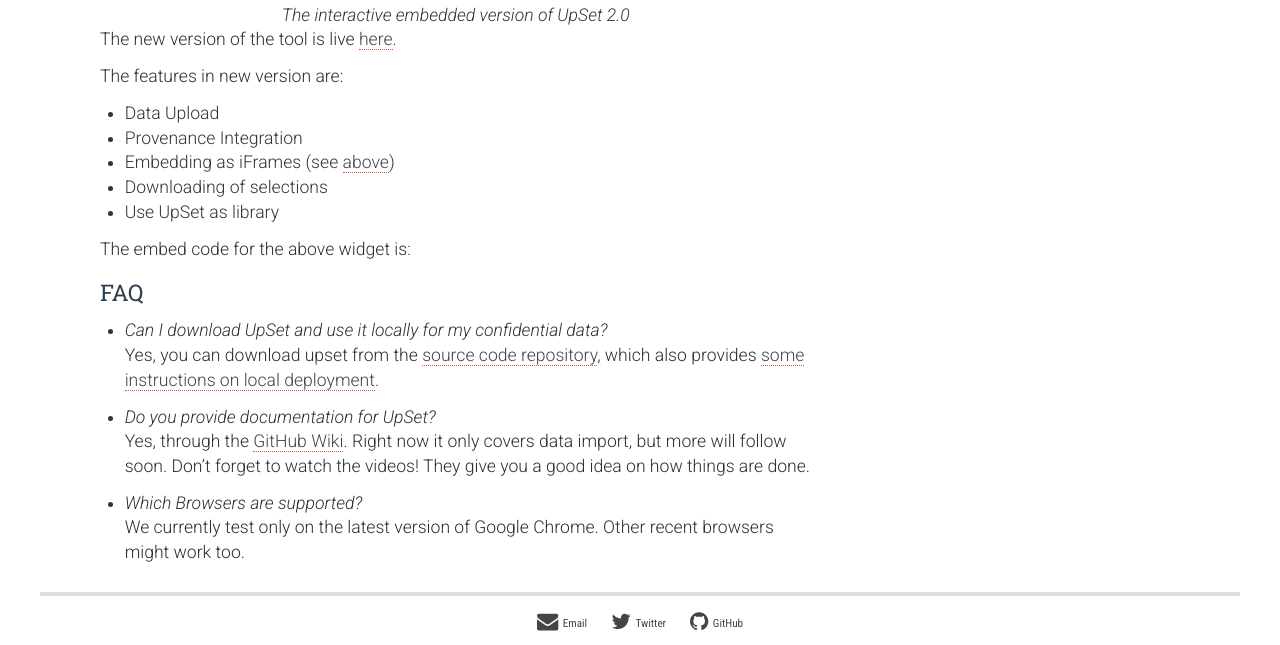
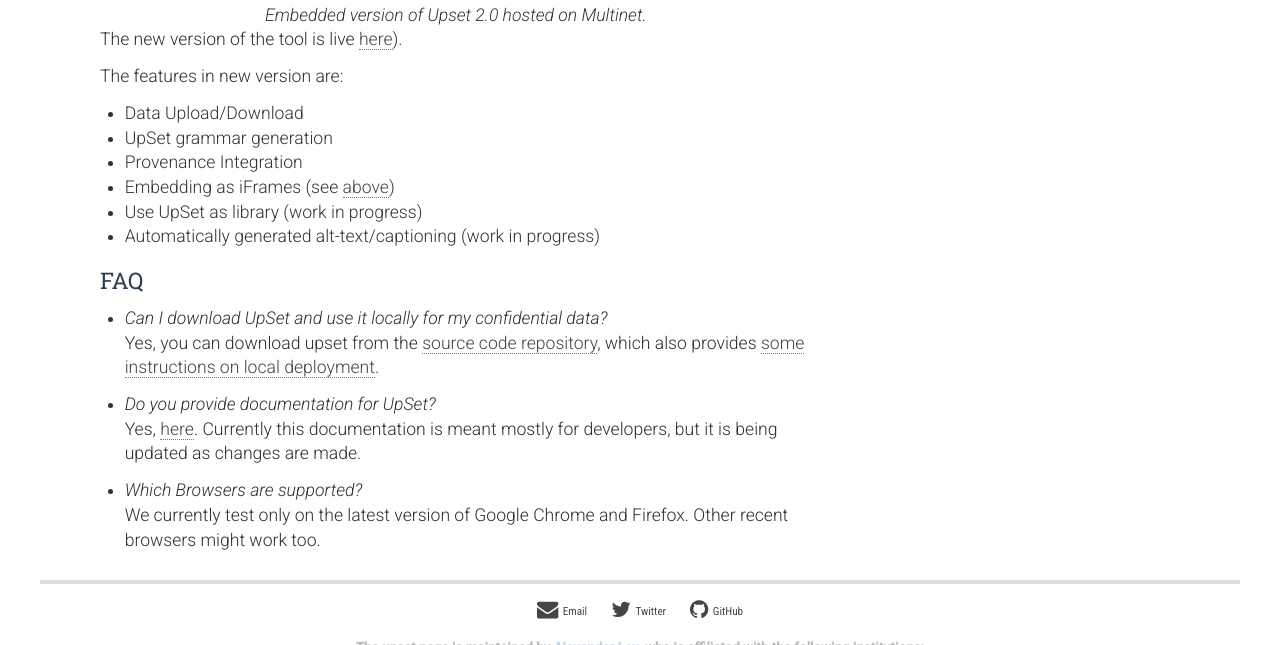
Before and after one commit to visdesignlab/upset-app, a Jekyll site: the page built from upset.md, in a window 1280 px wide and 900 px high, scrolled down 1916 px, cut to the strip 255-900 px from the top of the window. Built offline with Jekyll 4.4.1, drawn with Linux system fonts in a browser that asks for light colours.

Commit message:
Update Upset2 text and feature list

```diff
--- a/upset.md
+++ b/upset.md
@@ -37,22 +37,21 @@ For more details, here's a 5 minute video:
 
 <center style="text-align: center">
   <em>
-    The interactive embedded version of UpSet 2.0
+    Embedded version of Upset 2.0 hosted on Multinet.
   </em>
 </center>
 
 
-The new version of the tool is live [here](https://vdl.sci.utah.edu/upset2/).
+The new version of the tool is live [here](https://upset.multinet.app)).
 
 The features in new version are:
 
-- Data Upload
+- Data Upload/Download
+- UpSet grammar generation
 - Provenance Integration
 - Embedding as iFrames (see [above](#upset2))
-- Downloading of selections
-- Use UpSet as library
-
-The embed code for the above widget is:
+- Use UpSet as library (work in progress)
+- Automatically generated alt-text/captioning (work in progress)
 
 
 
@@ -63,7 +62,7 @@ The embed code for the above widget is:
 
 
 - _Do you provide documentation for UpSet?_
-    Yes, through the [GitHub Wiki](https://github.com/VCG/upset/wiki). Right now it only covers data import, but more will follow soon. Don't forget to watch the videos! They give you a good idea on how things are done.
+    Yes, [here](https://vdl.sci.utah.edu/upset2/). Currently this documentation is meant mostly for developers, but it is being updated as changes are made.
 
 - _Which Browsers are supported?_
-    We currently test only on the latest version of Google Chrome. Other recent browsers might work too.
+    We currently test only on the latest version of Google Chrome and Firefox. Other recent browsers might work too.
```
